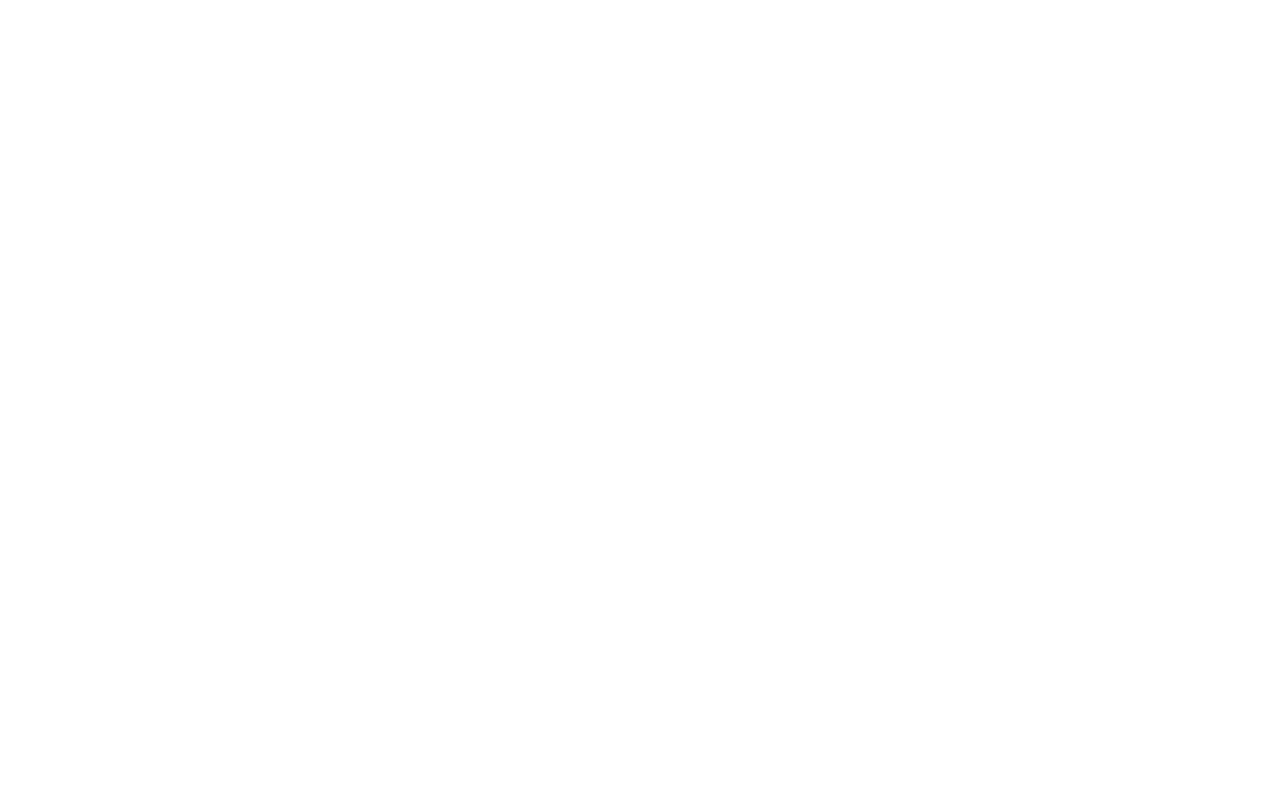
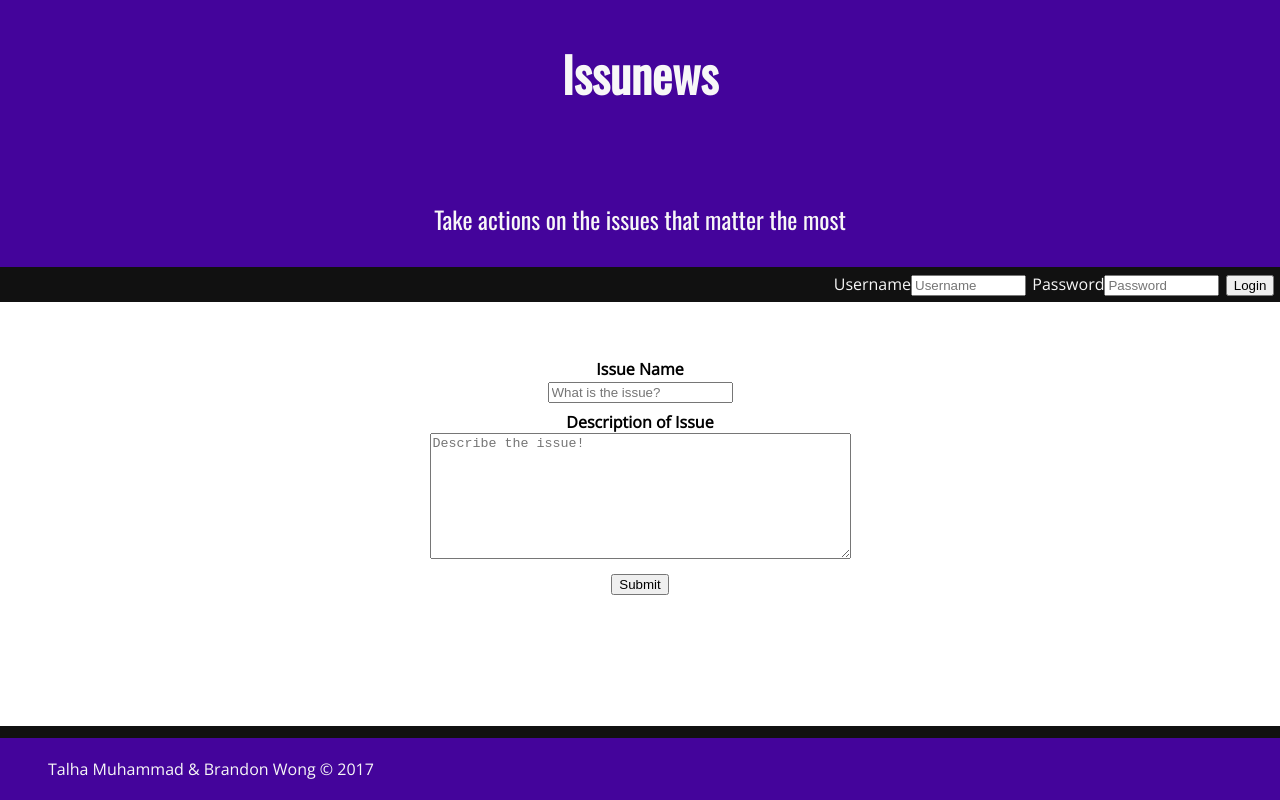
Before and after one commit to muhammadtalhas/MLHHackathon2017, a React (Create React App) app in the folder frontend/: page /Create in a window 1280 px wide. Built offline with nearby package versions, Linux system fonts and the light colour scheme.

Commit message:
Create issue page done

```diff
--- a/frontend/src/App.js
+++ b/frontend/src/App.js
@@ -2,7 +2,8 @@
 import {BrowserRouter} from 'react-router-dom';
 import {Switch, Route} from 'react-router';
 
-import Home from './home.js'
+import Home from './home.js';
+import CreateIssue from './create_issue.js';
 
 import './style.css';
 
@@ -15,6 +16,7 @@
 			<BrowserRouter>
                 <Switch>
                     <Route exact path="/" component={Home}/>
+					<Route exact path="/Create" component={CreateIssue}/>
                 </Switch>
             </BrowserRouter>
 
--- /dev/null
+++ b/frontend/src/create_issue.js
@@ -0,0 +1,32 @@
+import React, {Component} from 'react';
+import Banner from './banner.js';
+import Login from './login.js';
+import Footer from './footer.js';
+import './style.css';
+
+class CreateIssue extends Component{
+	render(){
+		return(
+			<div>
+				<Banner title="Issunews" text="Take actions on the issues that matter the most"/>
+				<Login />
+				<form className="IssueForm">
+					<div>
+						<label><b>Issue Name</b></label>
+						<br/>
+						<input type="text" placeholder="What is the issue?" name="issuename"/>
+					</div>
+					<div>
+						<label><b>Description of Issue</b></label>
+						<br/>
+						<textarea type="text" rows="8" cols="50" placeholder="Describe the issue!" name="issuedescription" />
+					</div>
+					<button type="submit">Submit</button>
+				</form>
+				<Footer />
+			</div>
+		);
+	}
+}
+
+export default CreateIssue;
--- a/frontend/src/style.css
+++ b/frontend/src/style.css
@@ -49,8 +49,14 @@
 	border-left: 9px solid #a50b0b;
 }
 
-.Issue p{
+.IssueForm{
+	margin:2em;
+	padding:1em;
+	text-align:center;
+}
 
+.IssueForm div{
+	margin:.5em;
 }
 
 .Footer{
```
Also changed, not shown: frontend/src/issue.js (added, +21 -0 lines).
